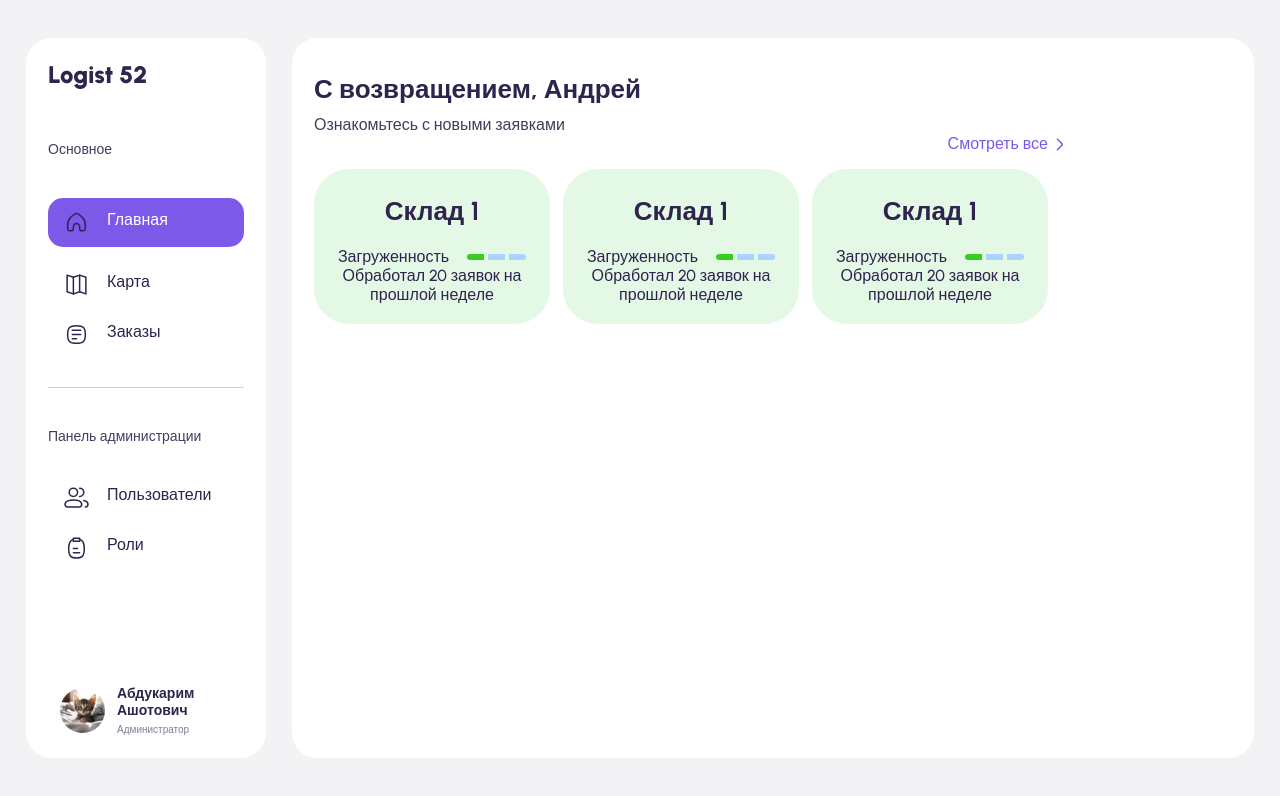
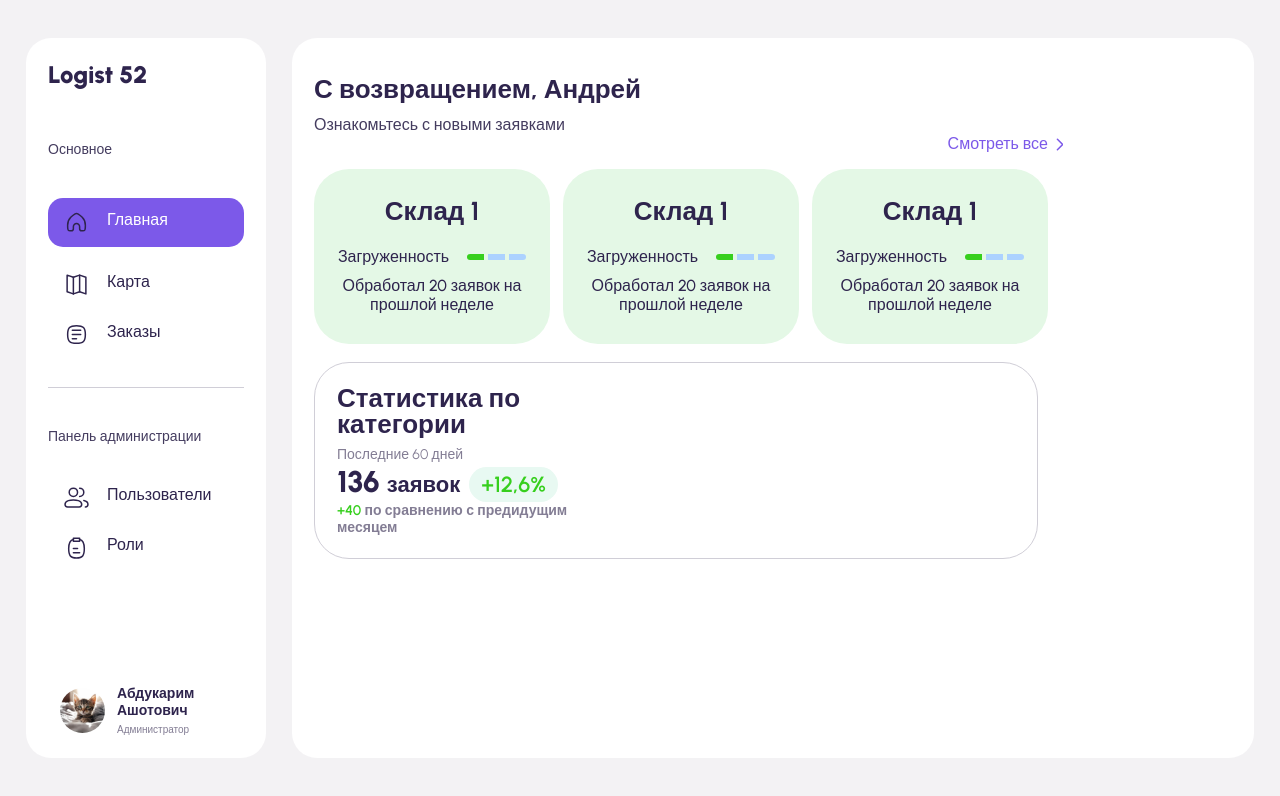
Before and after one commit to NikitaKrylov/HackatonSpring, a SvelteKit app in the folder frontend/: page /dashboard in a window 1280 px wide. Shown: the top 796 px of the page. Built offline with nearby package versions, Linux system fonts and the light colour scheme; a web font is replaced by a local one.

Commit message:
left-statistics

```diff
--- a/frontend/src/routes/dashboard/Main/Main.svelte
+++ b/frontend/src/routes/dashboard/Main/Main.svelte
@@ -1,5 +1,6 @@
 <script lang=ts>
     import Header from "./Header.svelte";
+    import MainStatistic from "./Statistics/MainStatistic.svelte";
     import Stores from "./Stores.svelte";
 
 </script>
@@ -7,6 +8,7 @@
 <main>
     <Header/>
     <Stores/>
+    <MainStatistic/>
 </main>
 
 <style lang="scss">
--- /dev/null
+++ b/frontend/src/routes/dashboard/Main/Statistics/LeftBlock.svelte
@@ -0,0 +1,63 @@
+<script lang="ts"></script>
+
+<section>
+    <div class="text">
+        <p class="Extrabold">Статистика по категории</p>
+        <p class="Regular">Последние 60 дней</p>
+    </div>
+    <div class="applications">
+        <div><span class="num">136 </span>заявок<div class="perc">+12,6%</div></div>
+        <p><span>+40</span> по сравнению с предидущим месяцем</p>
+    </div>
+</section>
+
+<style lang="scss">
+    section{
+        max-width: 232px;
+        display: flex;
+        flex-direction: column;
+        justify-content: space-between;
+    }
+
+    .text p{
+        &:first-child{
+            font-weight: 600;
+            line-height: 26.4px;
+        }
+
+        &:last-child{
+            color: var(--dark-blue-60);
+            font-size: 14px;
+            font-weight: 400;
+            margin-top: 8px;
+        }
+    }
+
+    .applications{
+        font-size: 22px;
+        font-weight: 600;
+
+        .num {
+            font-size: 30px;
+            font-weight: 800;
+        }
+
+        .perc{
+            display: inline-block;
+            padding: 4px 12px;
+            color: rgba(54, 207, 29, 1);
+            background-color: rgba(232, 249, 242, 1);
+            border-radius: 100px;
+            margin-left: 9px;
+        }
+
+        p{
+            font-size: 14px;
+            color: var(--dark-blue-60);
+
+            span {
+                color: rgba(54, 207, 29, 1);
+            }
+        }
+    }
+</style>
--- /dev/null
+++ b/frontend/src/routes/dashboard/Main/Statistics/MainStatistic.svelte
@@ -0,0 +1,20 @@
+<script lang="ts">
+    import LeftBlock from "./LeftBlock.svelte";
+    import RightBlock from "./RightBlock.svelte";
+
+</script>
+
+<main>
+    <LeftBlock/>
+    <RightBlock/>
+</main>
+
+<style lang="scss">
+    main{
+        margin-top: 18px;
+        max-width: 724px;
+        padding: 22px;
+        border: 1px solid var(--dark-blue-50);
+        border-radius: 35px;
+    }
+</style>
--- /dev/null
+++ b/frontend/src/routes/dashboard/Main/Statistics/RightBlock.svelte
@@ -0,0 +1,5 @@
+<script lang="ts"></script>
+
+<section></section>
+
+<style lang="scss"></style>
--- a/frontend/src/routes/dashboard/Main/Store.svelte
+++ b/frontend/src/routes/dashboard/Main/Store.svelte
@@ -29,6 +29,7 @@
 
     p{
         display: inline-block;
+        margin-bottom: 10px;
     }
 
     .busy {
```
